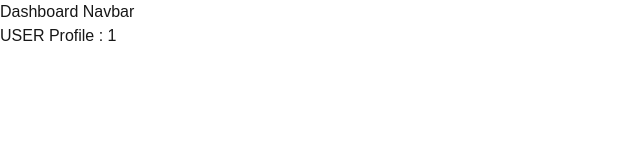
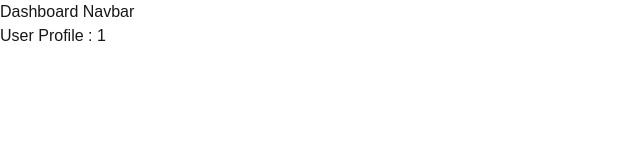
Before and after one commit to skverma618/Next-practice, a Next.js app: page /dashboard/users/1 in a window 1280 px wide. Shown: the top 160 px of the page, without its empty margins (0-640 px from the left). Built offline with nearby package versions, Linux system fonts and the light colour scheme.

Commit message:
explicitly handle paams

```diff
--- a/app/(dashboard)/dashboard/users/[id]/page.tsx
+++ b/app/(dashboard)/dashboard/users/[id]/page.tsx
@@ -1,10 +1,10 @@
 import React from "react";
 
-const page = ({ params }: { params: { id: string } }) => {
-  const { id } = params;
+const page = async ({ params }: { params: { id: string } }) => {
+  const { id } = await params;
   return (
     <div>
-      <h1>USER Profile : {id}</h1>
+      <h1>User Profile : {id}</h1>
     </div>
   );
 };
```
